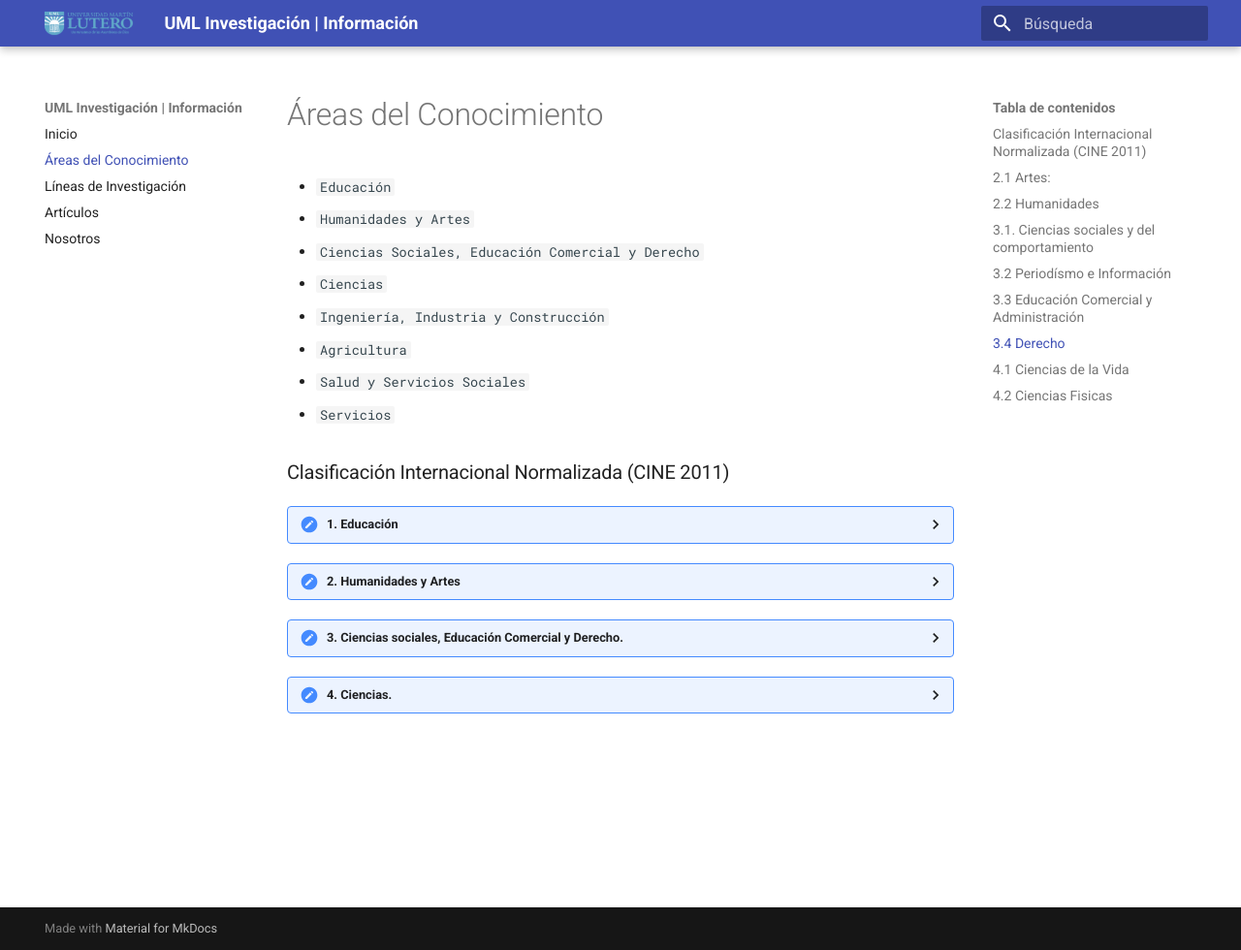
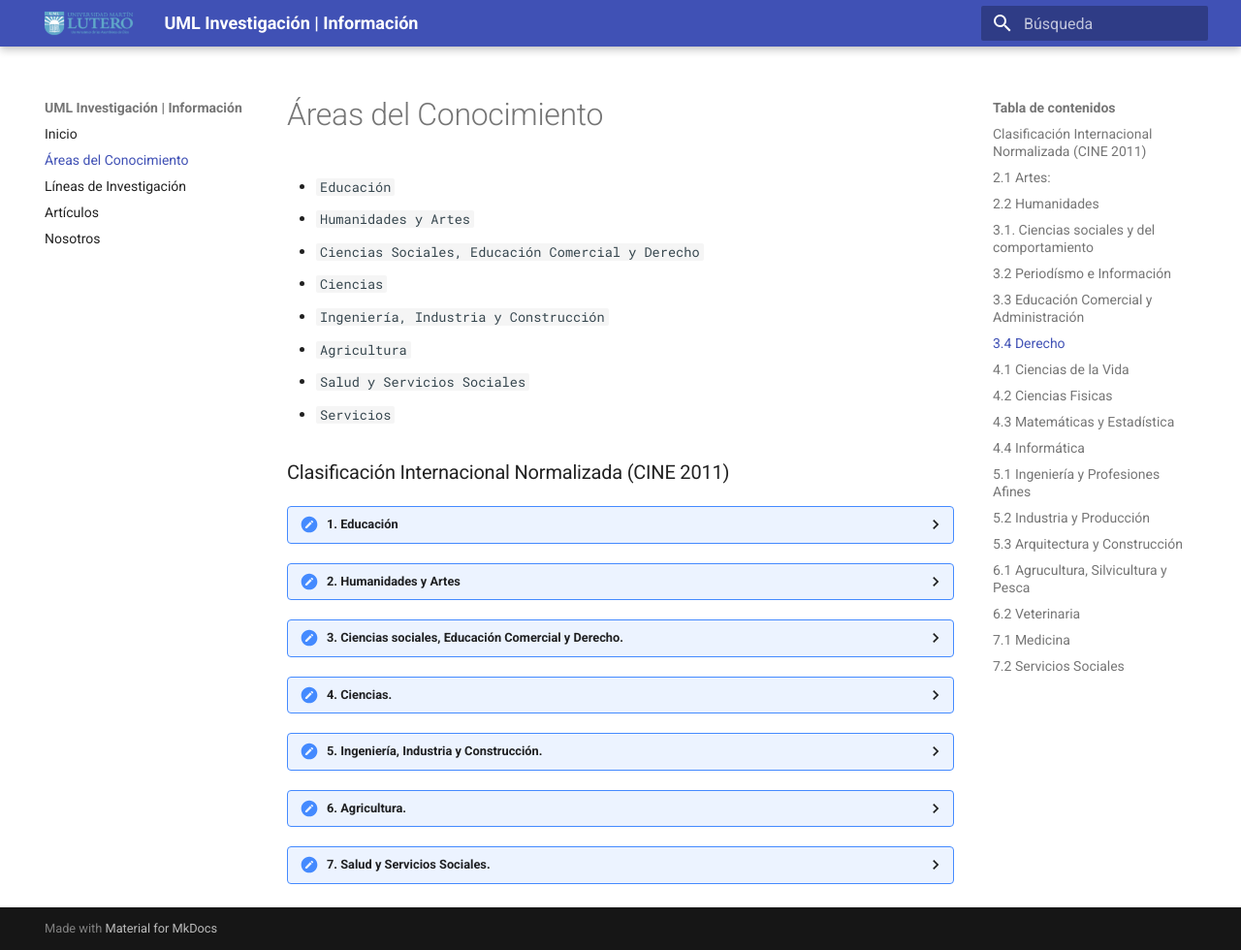
Before and after one commit to investigacionUMLOcotal/investInfo, an MkDocs documentation site: the page built from docs/areas.md, in a window 1280 px wide and 980 px high. Shown: the whole window at 97% size. Built offline with MkDocs 1.6.1 and Material for MkDocs 9.7.7, drawn with Linux system fonts in a browser that asks for light colours.

Commit message:
Agregadas más Áreas y subáreas del conocimiento

```diff
--- a/docs/areas.md
+++ b/docs/areas.md
@@ -93,3 +93,72 @@
     - [x] Antropología física.
     - [x] Geografía física y demás ciencias de la tierra.
     - [x] Meteorología y demás ciencias de la atmósfera comprendida la investigación sobre el clima, las ciencias marinas, vulcanología, paleoecología.
+    ### 4.3 Matemáticas y Estadística
+    - [x] Matemáticas.
+    - [x] Investigación de Operaciones.
+    - [x] Análisis Numérico.
+    - [x] Ciencias actuariales, estadística y otros sectores afines.
+    ### 4.4 Informática
+    - [x] Concepción de sistemas, programación informática.
+    - [x] Procesamiento de datos.
+    - [x] Redes.
+    - [x] Sistemas operativos. Elaboración de programas informáticos solamente (el material y equipo se deben clasificar en el sector de la ingeniería).
+??? summary "5. Ingeniería, Industria y Construcción."
+    ### 5.1 Ingeniería y Profesiones Afines
+    - [x] Dibujo Técnico
+    - [x] Mecánica
+    - [x] Metalistería
+    - [x] Electricidad
+    - [x] Electrónica
+    - [x] Telecomunicaciones
+    - [x] Ingeniería Energética y Química
+    - [x] Mantenimiento de Vehículos
+    - [x] Topografía
+    ### 5.2 Industria y Producción
+    - [x] Alimentación y bebidas
+    - [x] Textiles
+    - [x] Confección
+    - [x] Calzado
+    - [x] Cuero
+    - [x] Materiales (madera, papel, plástico, vidrio, etc.)
+    - [x] Minería e industrias extractivas
+    ### 5.3 Arquitectura y Construcción
+    - [x] Arquitectura y urbanismo: arquitectura estructural, arquitectura paisajística, planificación comunitaria, cartografía
+    - [x] Edificación
+    - [x] Construcción
+    - [x] Ingeniería civil
+??? summary "6. Agricultura."
+    ### 6.1 Agrucultura, Silvicultura y Pesca
+    - [x] Producción agropecuaria
+    - [x] Agronomía
+    - [x] Ganadería
+    - [x] Horticultura y jardinería
+    - [x] Silvicultura y técnicas forestales
+    - [x] Parques naturales
+    - [x] Flora y fauna
+    - [x] Pesca
+    - [x] Ciencia y tecnología pesqueras
+    ### 6.2 Veterinaria
+    - [x] Veterinaria
+    - [x] Auxiliar de veterinaria
+??? summary "7. Salud y Servicios Sociales."
+    ### 7.1 Medicina
+    - [x] Anatomía
+    - [x]Epidemiologia
+    - [x] Citología
+    - [x] Fisiología
+    - [x] Inmunología e inmunohematología
+    - [x] Patología
+    - [x] Anestesiología
+    - [x] Pediatría
+    - [x] Obstetricia y ginecología
+    - [x] Medicina interna
+    - [x] Cirugía
+    - [x] Neurología
+    - [x] Psiquiatría
+    - [x] Radiología
+    - [x] Oftalmología
+    - [x] Servicios médicos: servicios de salud pública, higiene, farmacia, farmacología, terapéutica, rehabilitación, prótesis, optometría, nutrición.
+    - [x] Enfermería: enfermería básica, partería.
+    - [x] Servicios dentales: auxiliar de odontología, higienista dental, técnico de laboratorio dental, odontología.
+    ### 7.2 Servicios Sociales
```
